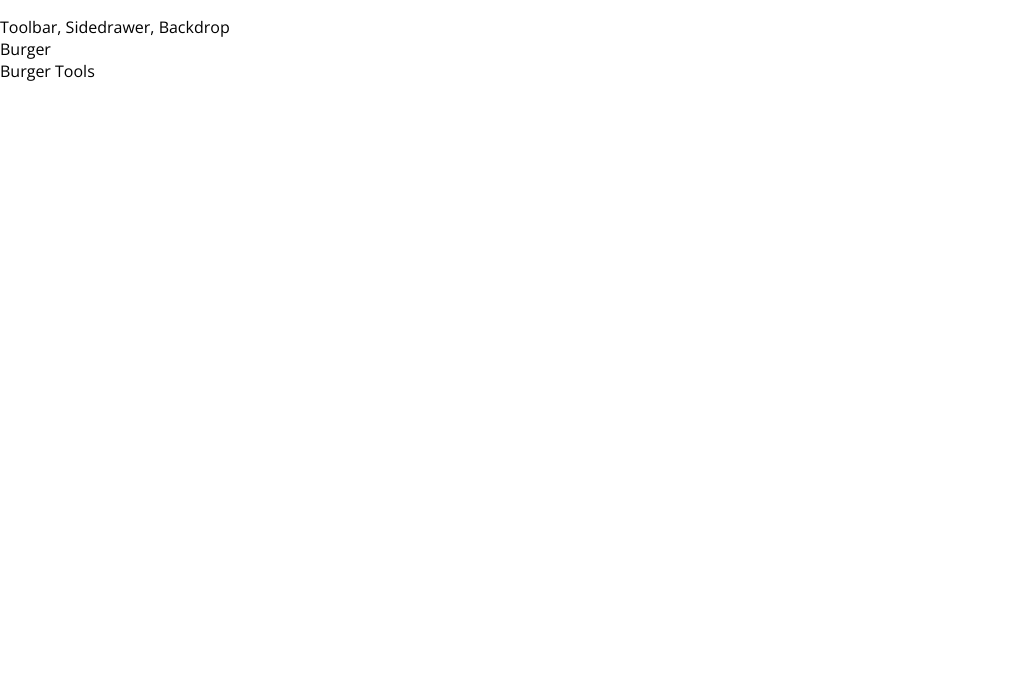
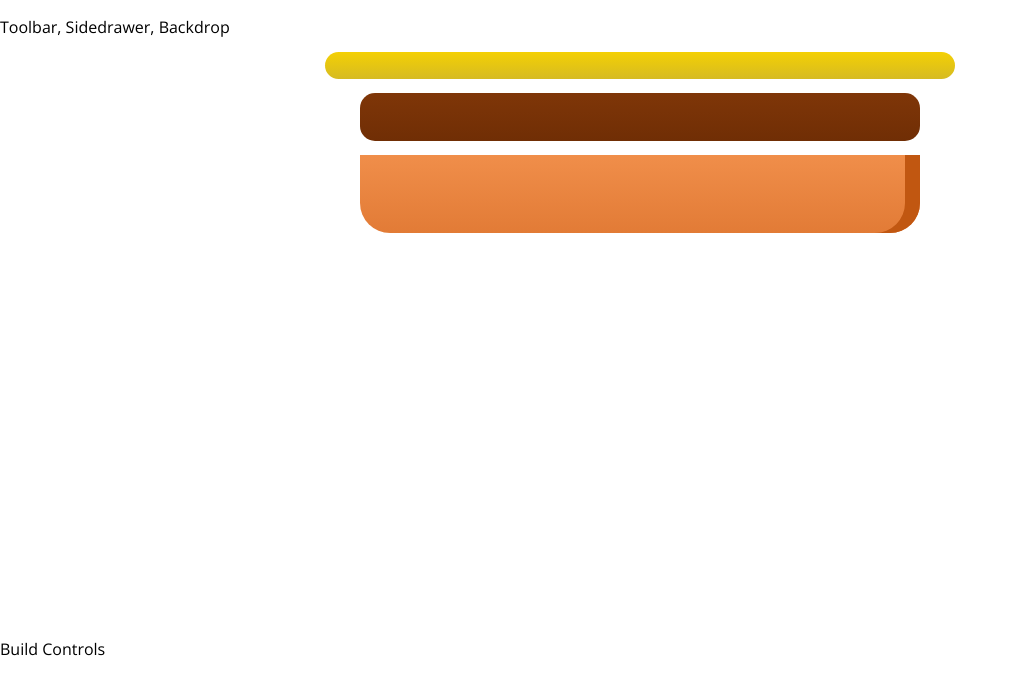
Before and after one commit to KenAustria/Burger-Builder, a React app: page / in a window 1280 px wide. Shown: the top 694 px of the page, without its empty margins (0-1018 px from the left). Built offline with nearby package versions, Linux system fonts and the light colour scheme.

Commit message:
Bread-Top Not Rendering

```diff
--- /dev/null
+++ b/src/components/Burger/Burger.css
@@ -0,0 +1,30 @@
+.Burger {
+  width: 100%;
+  margin: auto;
+  height: 250px;
+  overflow: scroll;
+  text-align: center;
+  font-weight: bold;
+  font-size: 1.2rem;
+}
+
+@media (min-width: 500px) and (min-height: 400px) {
+  .Burger {
+    width: 350px;
+    height: 300px;
+  }
+}
+
+@media (min-width: 500px) and (min-height: 401px) {
+  .Burger {
+    width: 450px;
+    height: 400px;
+  }
+}
+
+@media (min-width: 1000px) and (min-height: 700px) {
+  .Burger {
+    width: 700px;
+    height: 600px;
+  }
+}
--- a/src/components/Burger/Burger.js
+++ b/src/components/Burger/Burger.js
@@ -0,0 +1,16 @@
+import React from 'react';
+import classes from './Burger.css';
+import BurgerIngredient from './BurgerIngredient/BurgerIngredient';
+
+const burger = props => {
+  return (
+    <div className={classes.Burger}>
+      <BurgerIngredient type="bread-top" />
+      <BurgerIngredient type="cheese" />
+      <BurgerIngredient type="meat" />
+      <BurgerIngredient type="bread-bottom" />
+    </div>
+  );
+};
+
+export default burger;
--- a/src/components/Burger/BurgerIngredient/BurgerIngredient.js
+++ b/src/components/Burger/BurgerIngredient/BurgerIngredient.js
@@ -1,5 +1,5 @@
-import React, {Component} from 'react';
-import classes from './BurgerIngredient.css;
+import React, { Component } from 'react';
+import classes from './BurgerIngredient.css';
 import PropTypes from 'prop-types';
 
 class BurgerIngredient extends Component {
@@ -25,10 +25,10 @@
         ingredient = <div className={classes.Cheese} />;
         break;
       case 'bacon':
-        ingredient = <div className={classes.bacon} />;
+        ingredient = <div className={classes.Bacon} />;
         break;
       case 'salad':
-        ingredient = <div className={classes.salad} />;
+        ingredient = <div className={classes.Salad} />;
         break;
       default:
         ingredient = null;
--- a/src/containers/BurgerBuilder/BurgerBuilder.js
+++ b/src/containers/BurgerBuilder/BurgerBuilder.js
@@ -1,12 +1,13 @@
 import React, { Component } from 'react';
 import Aux from '../../hoc/Aux';
+import Burger from '../../components/Burger/Burger';
 
 class BurgerBuilder extends Component {
   render() {
     return (
       <Aux>
-        <div>Burger</div>
-        <div>Burger Tools</div>
+        <Burger />
+        <div>Build Controls</div>
       </Aux>
     );
   }
```
